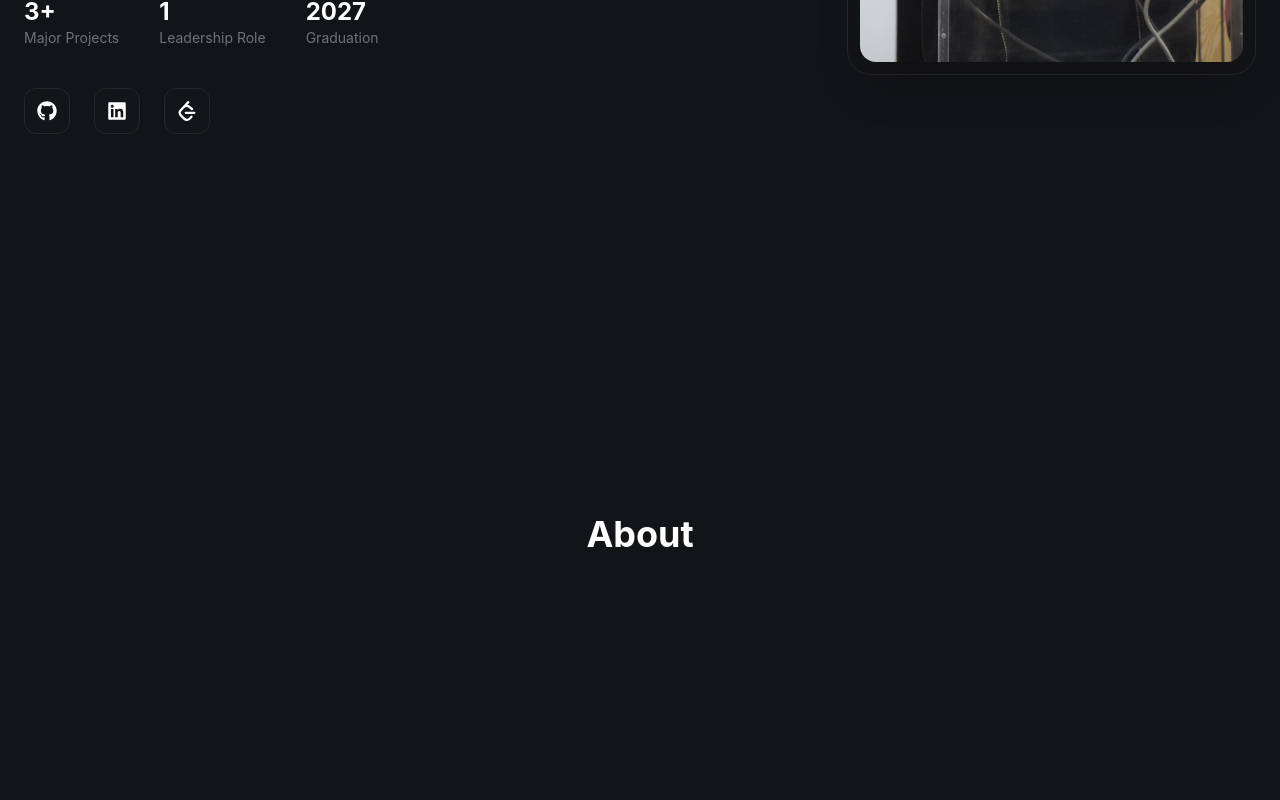
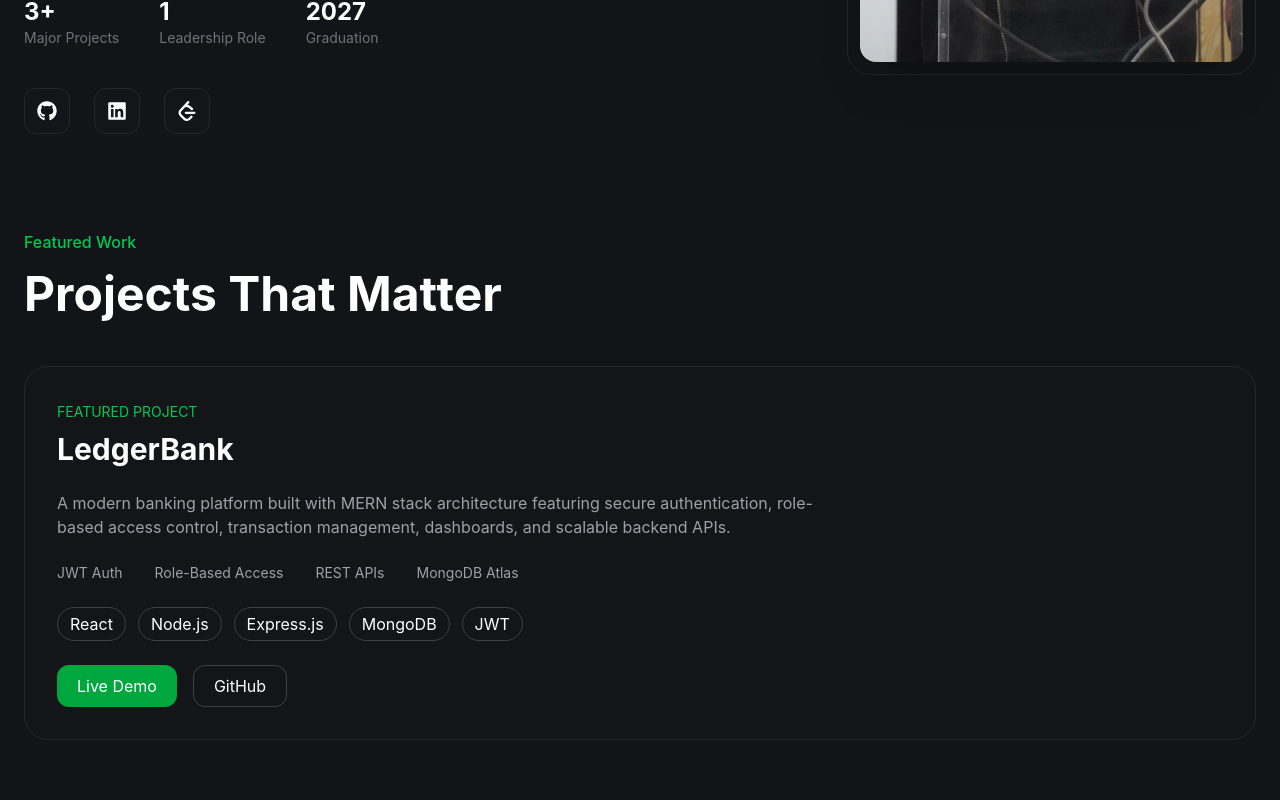
Before and after one commit to primexshade/Portfolio-Website, a React (Vite) app in the folder client/: page / in a window 1280 px wide. Shown: the part 660-1460 px from the top of the page. Built offline with nearby package versions, Linux system fonts and the light colour scheme.

Commit message:
PHASE-2: Create LedgerBank featured project section

```diff
--- a/client/src/pages/Home.jsx
+++ b/client/src/pages/Home.jsx
@@ -13,10 +13,10 @@ function Home() {
       <Navbar />
 
       <Hero />
+      <FeaturedProjects />
       <About />
       <Experience />
       <Skills />
-      <FeaturedProjects />
       <ContactSection />
     </>
   );
--- a/client/src/sections/FeaturedProjects.jsx
+++ b/client/src/sections/FeaturedProjects.jsx
@@ -1,7 +1,93 @@
 function FeaturedProjects() {
   return (
-    <section id="projects" className="min-h-screen flex items-center justify-center">
-      <h2 className="text-4xl font-bold">Featured Projects</h2>
+    <section
+      id="projects"
+      className="min-h-screen px-6 py-24"
+    >
+      <div className="max-w-7xl mx-auto">
+
+        <p className="text-green-500 font-medium mb-4">
+          Featured Work
+        </p>
+
+        <h2 className="text-4xl md:text-5xl font-bold mb-12">
+          Projects That Matter
+        </h2>
+
+        <div className="border border-zinc-800 rounded-3xl p-8 bg-zinc-900/30">
+
+          <div className="flex flex-col gap-6">
+
+            {/* Header */}
+            <div>
+              <span className="text-green-500 text-sm">
+                FEATURED PROJECT
+              </span>
+
+              <h3 className="text-3xl font-bold mt-2">
+                LedgerBank
+              </h3>
+            </div>
+
+            {/* Description */}
+            <p className="text-zinc-400 max-w-3xl">
+              A modern banking platform built with MERN stack
+              architecture featuring secure authentication,
+              role-based access control, transaction management,
+              dashboards, and scalable backend APIs.
+            </p>
+
+            {/* Key Features */}
+            <div className="flex gap-8 flex-wrap text-sm text-zinc-400">
+              <span>JWT Auth</span>
+              <span>Role-Based Access</span>
+              <span>REST APIs</span>
+              <span>MongoDB Atlas</span>
+            </div>
+
+            {/* Tech Stack */}
+            <div className="flex gap-3 flex-wrap">
+
+              <span className="px-3 py-1 rounded-full border border-zinc-700">
+                React
+              </span>
+
+              <span className="px-3 py-1 rounded-full border border-zinc-700">
+                Node.js
+              </span>
+
+              <span className="px-3 py-1 rounded-full border border-zinc-700">
+                Express.js
+              </span>
+
+              <span className="px-3 py-1 rounded-full border border-zinc-700">
+                MongoDB
+              </span>
+
+              <span className="px-3 py-1 rounded-full border border-zinc-700">
+                JWT
+              </span>
+
+            </div>
+
+            {/* Action Buttons */}
+            <div className="flex gap-4 flex-wrap">
+
+              <button className="px-5 py-2 rounded-xl bg-green-600 hover:bg-green-700 transition">
+                Live Demo
+              </button>
+
+              <button className="px-5 py-2 rounded-xl border border-zinc-700 hover:bg-zinc-900 transition">
+                GitHub
+              </button>
+
+            </div>
+
+          </div>
+
+        </div>
+
+      </div>
     </section>
   );
 }
```
